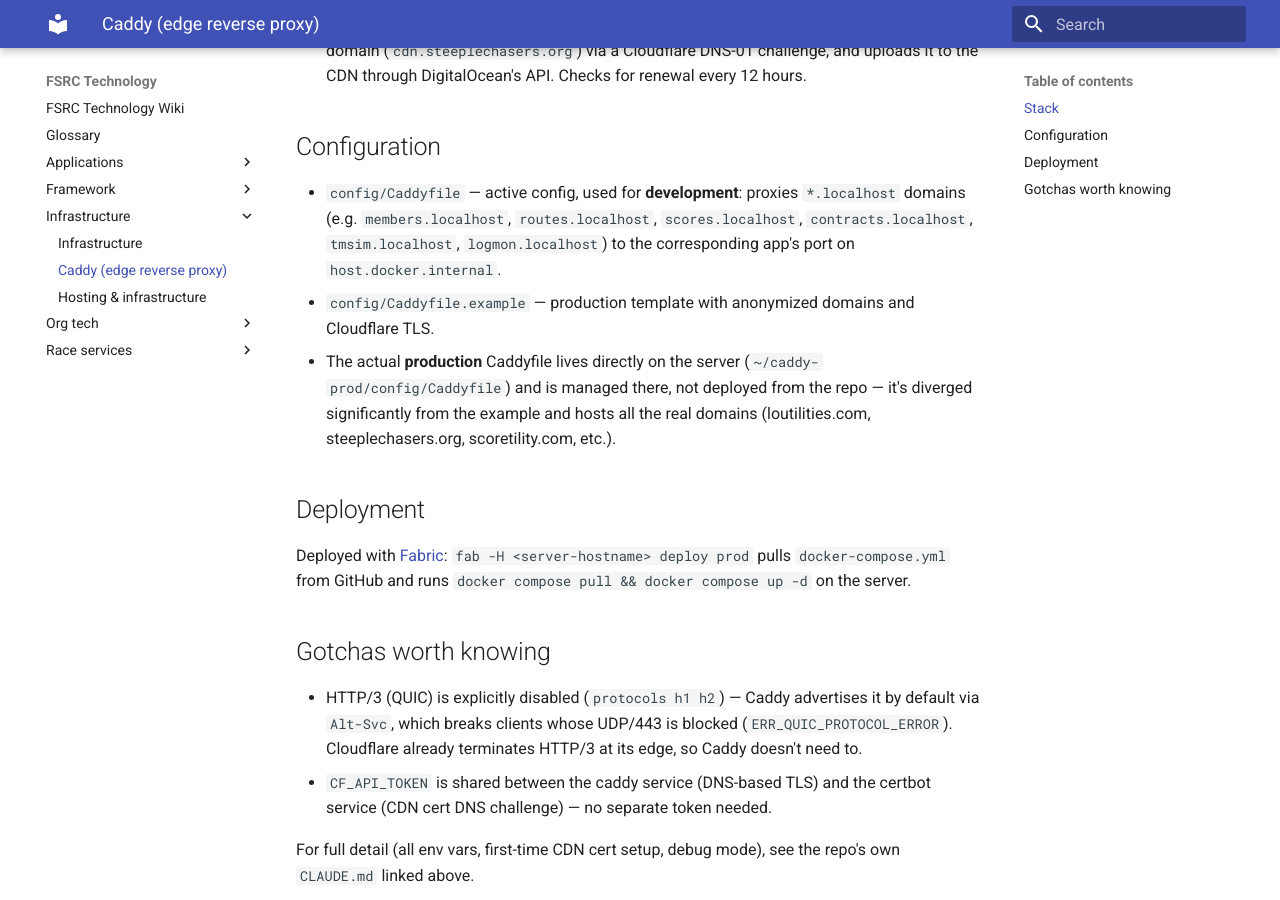
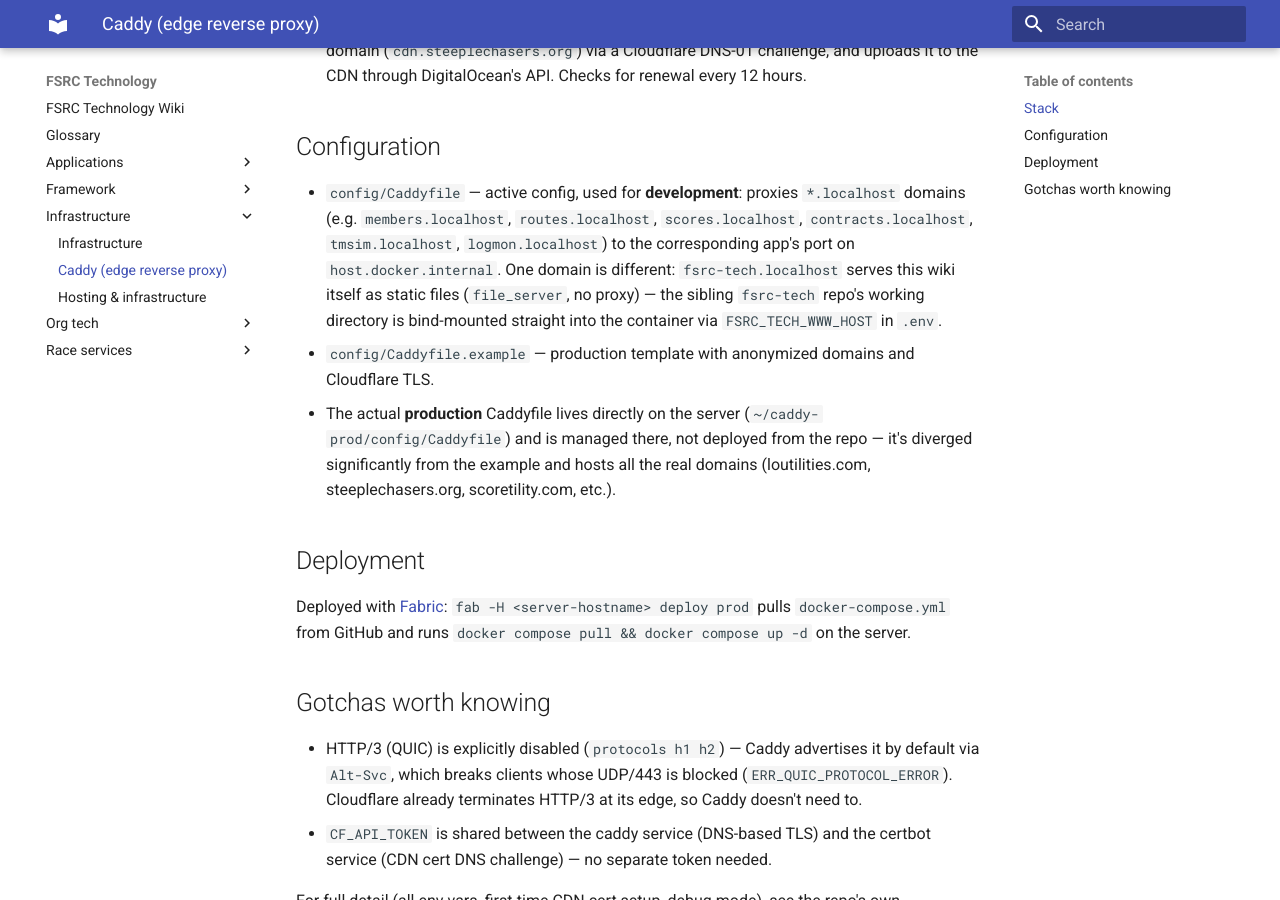
Before and after one commit to louking/fsrc-tech, an MkDocs documentation site: the page built from docs/infrastructure/caddy.md, in a window 1280 px wide and 900 px high, scrolled down 572 px. Built offline with MkDocs 1.6.1 and Material for MkDocs 9.7.7, drawn with Linux system fonts in a browser that asks for light colours.

Commit message:
docs: note fsrc-tech.localhost's static-file dev route in caddy-docker
Pulled from caddy-docker's own CLAUDE.md per this wiki's sync convention.

Co-Authored-By: Claude Sonnet 5 <noreply@anthropic.com>

```diff
--- a/docs/infrastructure/caddy.md
+++ b/docs/infrastructure/caddy.md
@@ -12,7 +12,7 @@
 
 ## Configuration
 
-- `config/Caddyfile` — active config, used for **development**: proxies `*.localhost` domains (e.g. `members.localhost`, `routes.localhost`, `scores.localhost`, `contracts.localhost`, `tmsim.localhost`, `logmon.localhost`) to the corresponding app's port on `host.docker.internal`.
+- `config/Caddyfile` — active config, used for **development**: proxies `*.localhost` domains (e.g. `members.localhost`, `routes.localhost`, `scores.localhost`, `contracts.localhost`, `tmsim.localhost`, `logmon.localhost`) to the corresponding app's port on `host.docker.internal`. One domain is different: `fsrc-tech.localhost` serves this wiki itself as static files (`file_server`, no proxy) — the sibling `fsrc-tech` repo's working directory is bind-mounted straight into the container via `FSRC_TECH_WWW_HOST` in `.env`.
 - `config/Caddyfile.example` — production template with anonymized domains and Cloudflare TLS.
 - The actual **production** Caddyfile lives directly on the server (`~/caddy-prod/config/Caddyfile`) and is managed there, not deployed from the repo — it's diverged significantly from the example and hosts all the real domains (loutilities.com, steeplechasers.org, scoretility.com, etc.).
 
```
Also changed, not shown: CHANGELOG.md (+1 -0 lines).
